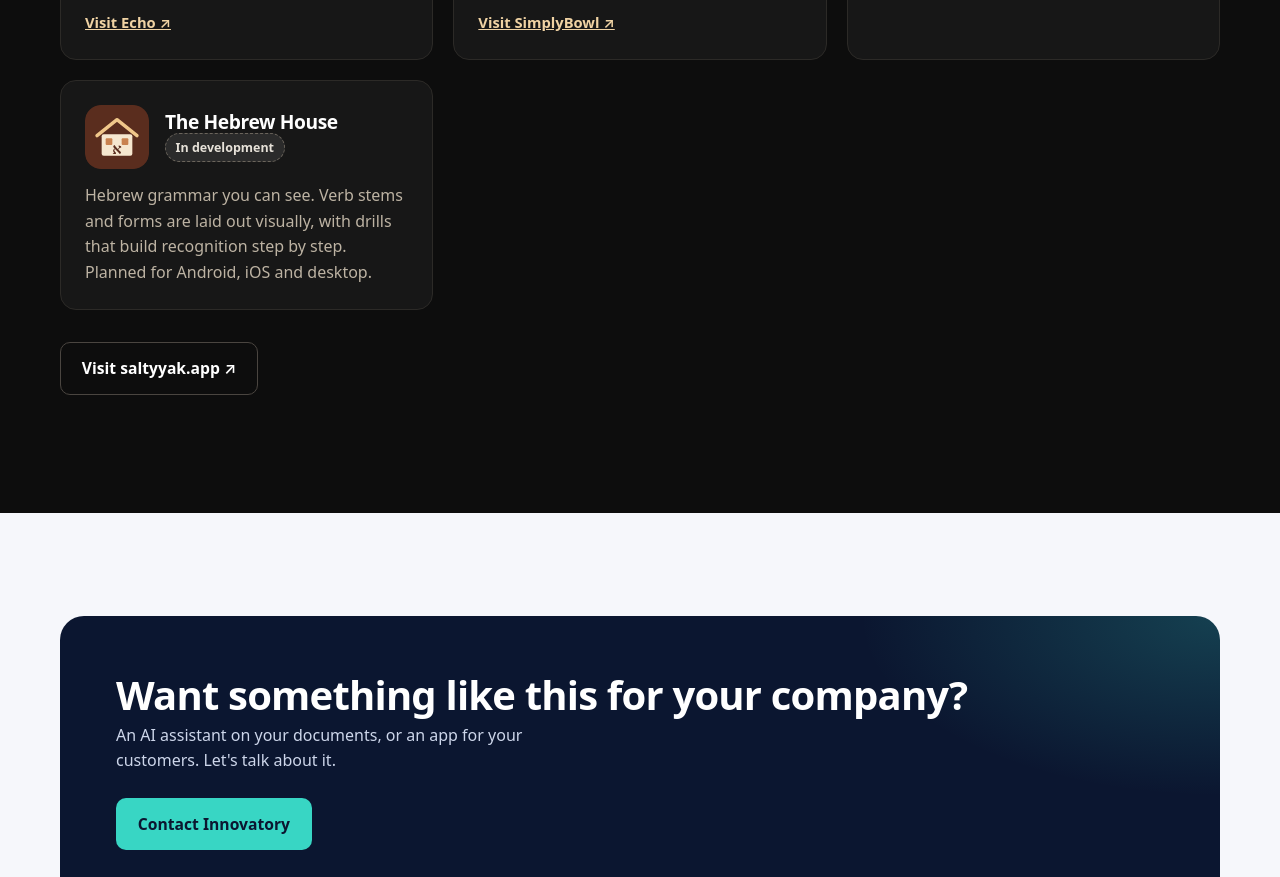
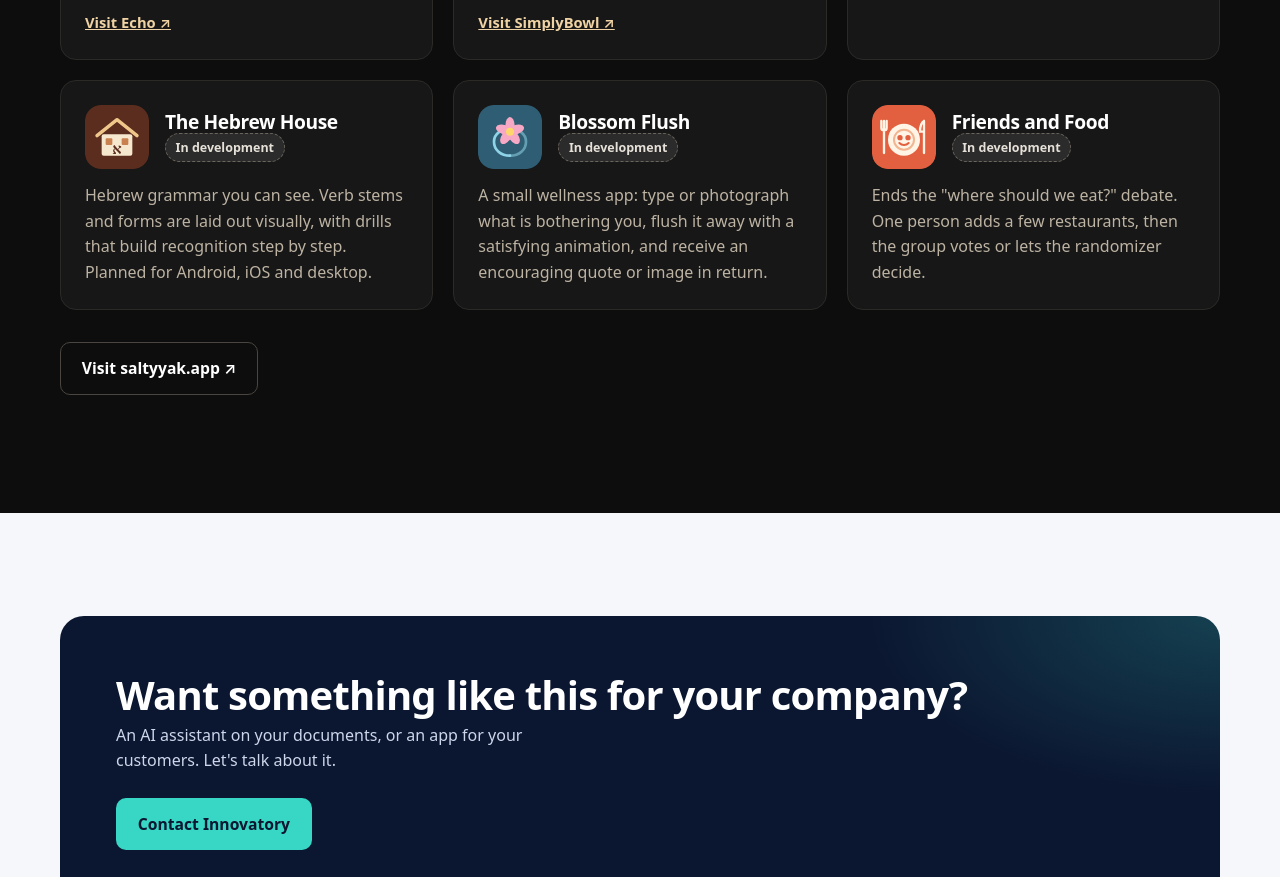
Before and after one commit to getInnovatory/innovatory-website, a plain HTML site: page work/index.html in a window 1280 px wide. Shown: the part 2013-2890 px from the top of the page. Drawn offline with Linux system fonts and the light colour scheme.

Commit message:
Add Blossom Flush and Friends and Food to the Salty Yak portfolio
Both are listed as in development on the home and work pages, with
placeholder icons until the apps have their own.

Amp-Thread-ID: https://ampcode.com/threads/T-01a21d8a-cff1-71a0-b69b-ac8ca5722337
Co-authored-by: Amp <amp@ampcode.com>

```diff
--- a/work/index.html
+++ b/work/index.html
@@ -98,6 +98,14 @@
             <header><img src="/assets/img/hebrew-house.svg" alt="" width="64" height="64" loading="lazy"><div><h3>The Hebrew House</h3><span class="tag dev">In development</span></div></header>
             <p>Hebrew grammar you can see. Verb stems and forms are laid out visually, with drills that build recognition step by step. Planned for Android, iOS and desktop.</p>
           </article>
+          <article class="app-card">
+            <header><img src="/assets/img/blossom-flush.svg" alt="" width="64" height="64" loading="lazy"><div><h3>Blossom Flush</h3><span class="tag dev">In development</span></div></header>
+            <p>A small wellness app: type or photograph what is bothering you, flush it away with a satisfying animation, and receive an encouraging quote or image in return.</p>
+          </article>
+          <article class="app-card">
+            <header><img src="/assets/img/friends-and-food.svg" alt="" width="64" height="64" loading="lazy"><div><h3>Friends and Food</h3><span class="tag dev">In development</span></div></header>
+            <p>Ends the "where should we eat?" debate. One person adds a few restaurants, then the group votes or lets the randomizer decide.</p>
+          </article>
         </div>
         <p style="margin-top:2rem"><a class="btn btn-outline" href="https://saltyyak.app/" rel="noopener">Visit saltyyak.app ↗</a></p>
       </div>
```
Also changed, not shown: index.html (+8 -0 lines), assets/img/blossom-flush.svg (added), assets/img/friends-and-food.svg (added).
